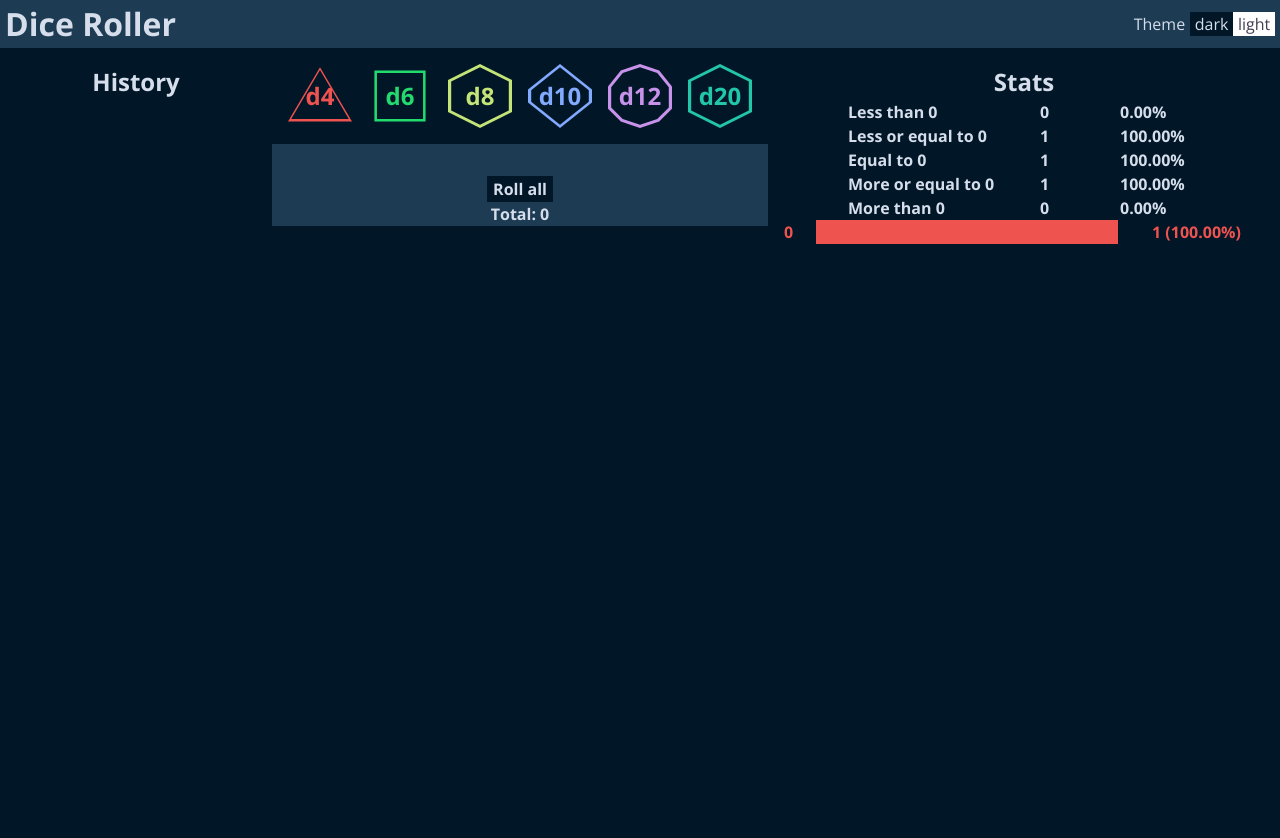
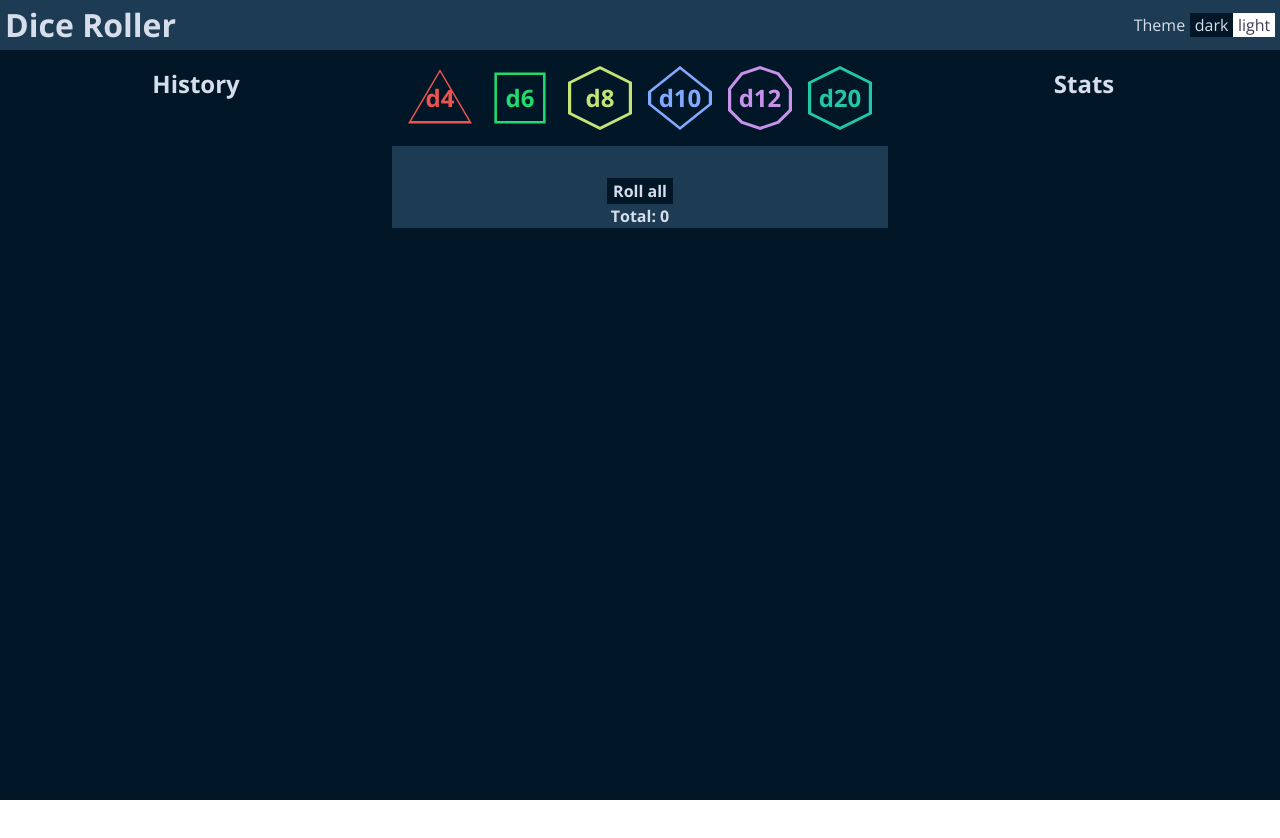
Before and after one commit to zylvve/dice-roller, a Vue app: page / in a window 1280 px wide. Shown: the top 838 px of the page. After the commit the page ends 800 px from the top, so only its background shows below. Built offline with nearby package versions, Linux system fonts and the light colour scheme.

Commit message:
Small fixes

```diff
--- a/src/components/header/HeaderPanel.vue
+++ b/src/components/header/HeaderPanel.vue
@@ -27,5 +27,6 @@ const setTheme = (theme: string) => {
   align-items: center;
 
   padding: 0 5px;
+  height: 50px;
 }
 </style>
--- a/src/components/main-area/MainArea.vue
+++ b/src/components/main-area/MainArea.vue
@@ -127,7 +127,7 @@ const rollTotal = computed(() =>
 
 <style>
 main {
-  min-height: 100vh;
+  height: calc(100vh - 50px);
 
   display: grid;
 
--- a/src/components/main-area/StatsSection.vue
+++ b/src/components/main-area/StatsSection.vue
@@ -54,12 +54,14 @@ const probabilityPercentages: ComputedRef<Probabilities> = computed(() => {
     <CountsAndProbabilities
       :probability-counts="probabilityCounts"
       :probability-percentages="probabilityPercentages"
-      :roll-total="props.rollTotal"
+      :roll-total="rollTotal"
+      v-if="rollTotal > 0"
     />
 
     <DistributionGraph
       :distribution-data="distributionData"
-      :roll-total="props.rollTotal"
+      :roll-total="rollTotal"
+      v-if="rollTotal > 0"
     />
   </section>
 </template>
```
